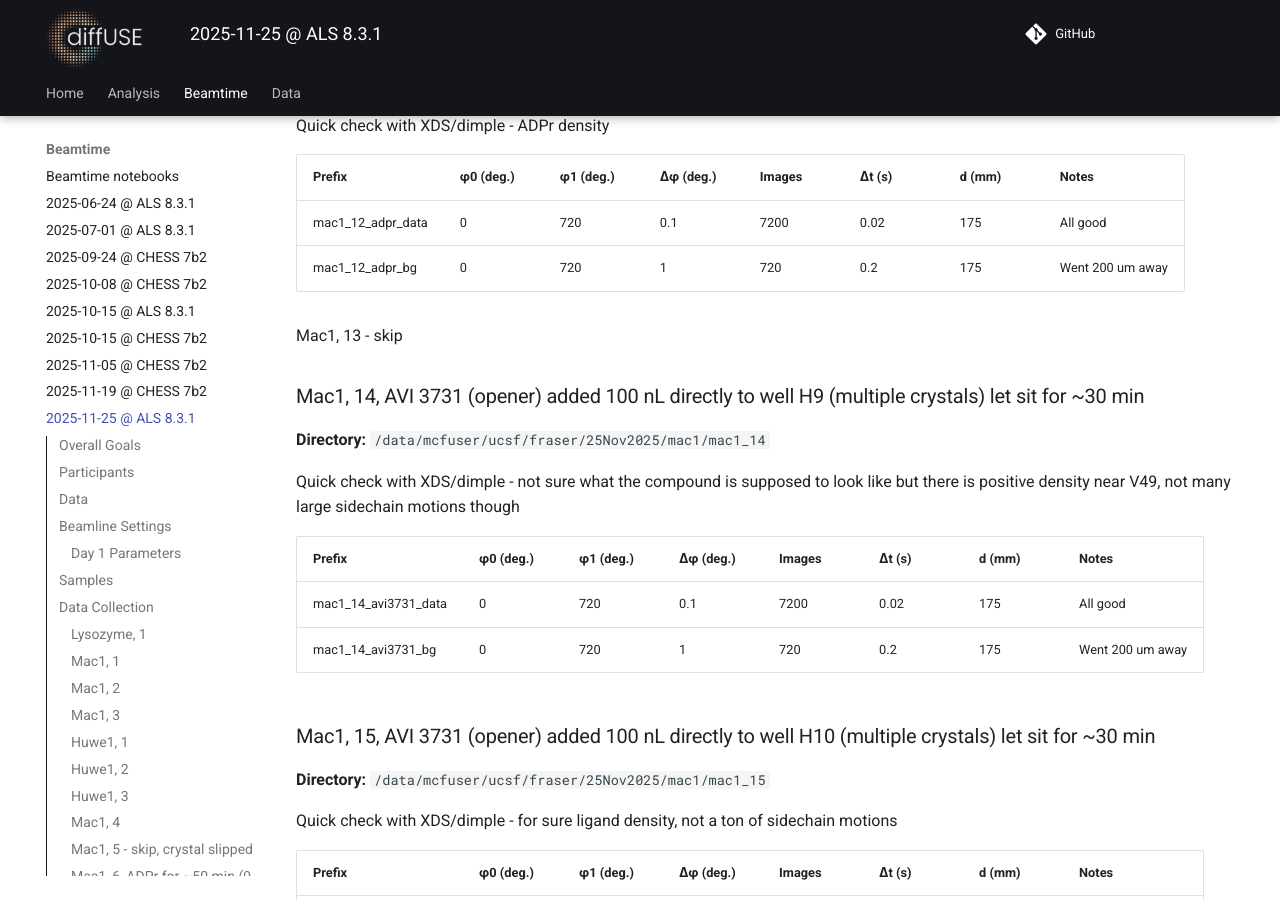
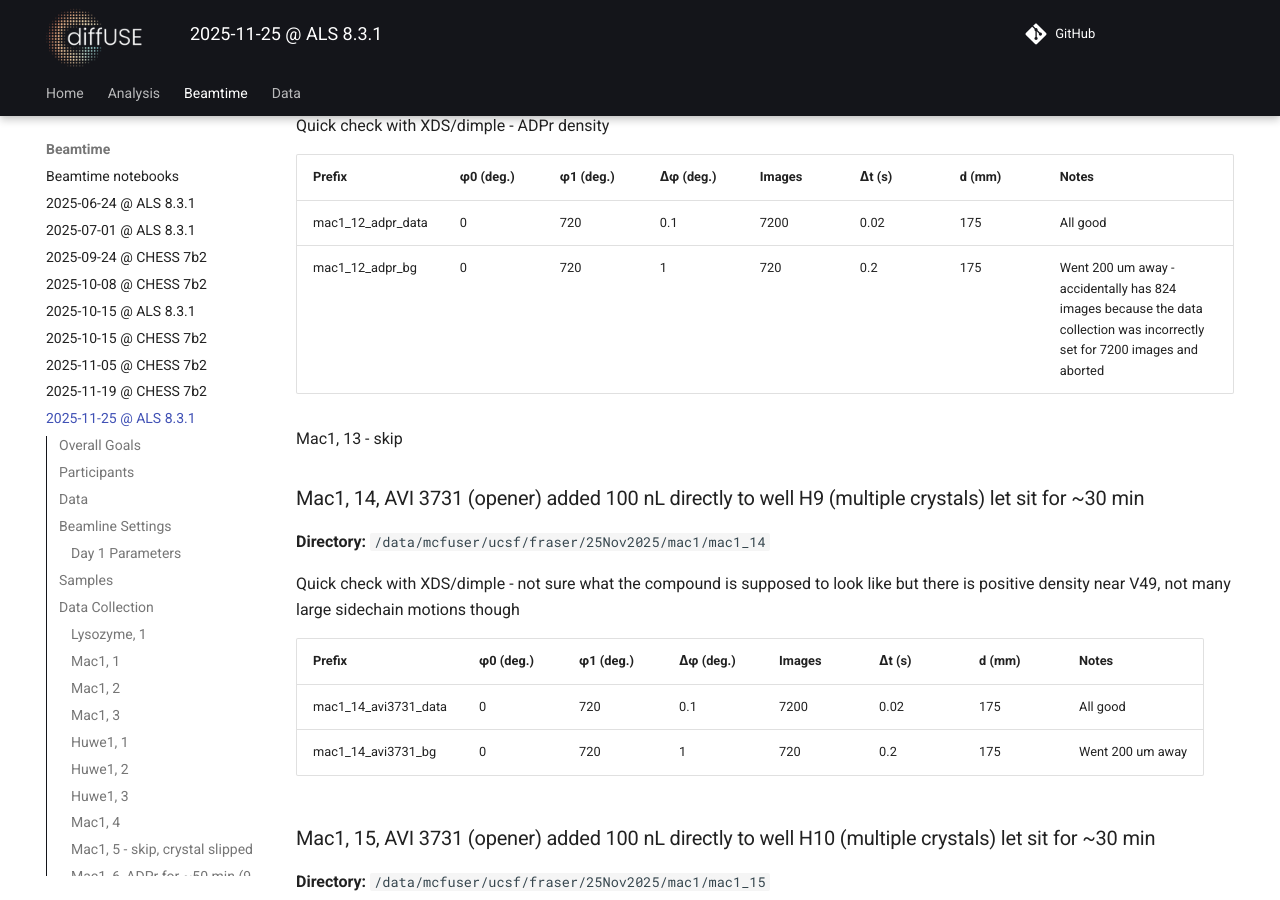
Before and after one commit to diff-use/logbook, an MkDocs documentation site: the page built from docs/beamtime/20251125-als.md, in a window 1280 px wide and 900 px high, scrolled down 8528 px. Built offline with MkDocs 1.6.1 and Material for MkDocs 9.7.7, drawn with Linux system fonts in a browser that asks for light colours; comment, search, counter and statistics services are not loaded.

Commit message:
added updated log book
note about the extra bg images for mac1_12

```diff
--- a/docs/beamtime/20251125-als.md
+++ b/docs/beamtime/20251125-als.md
@@ -256,7 +256,7 @@ Quick check with XDS/dimple - ADPr density
 | Prefix | φ0 (deg.) | φ1 (deg.) | ∆φ (deg.) | Images | ∆t (s) | d (mm) | Notes |
 |--------|-----------|-----------|-----------|--------|--------|--------|-------|
 | mac1_12_adpr_data | 0 | 720 | 0.1 | 7200 | 0.02 | 175 | All good |
-| mac1_12_adpr_bg | 0 | 720 | 1 | 720 | 0.2 | 175 | Went 200 um away |
+| mac1_12_adpr_bg | 0 | 720 | 1 | 720 | 0.2 | 175 | Went 200 um away - accidentally has 824 images because the data collection was incorrectly set for 7200 images and aborted |
 
 Mac1, 13 - skip
 
```
